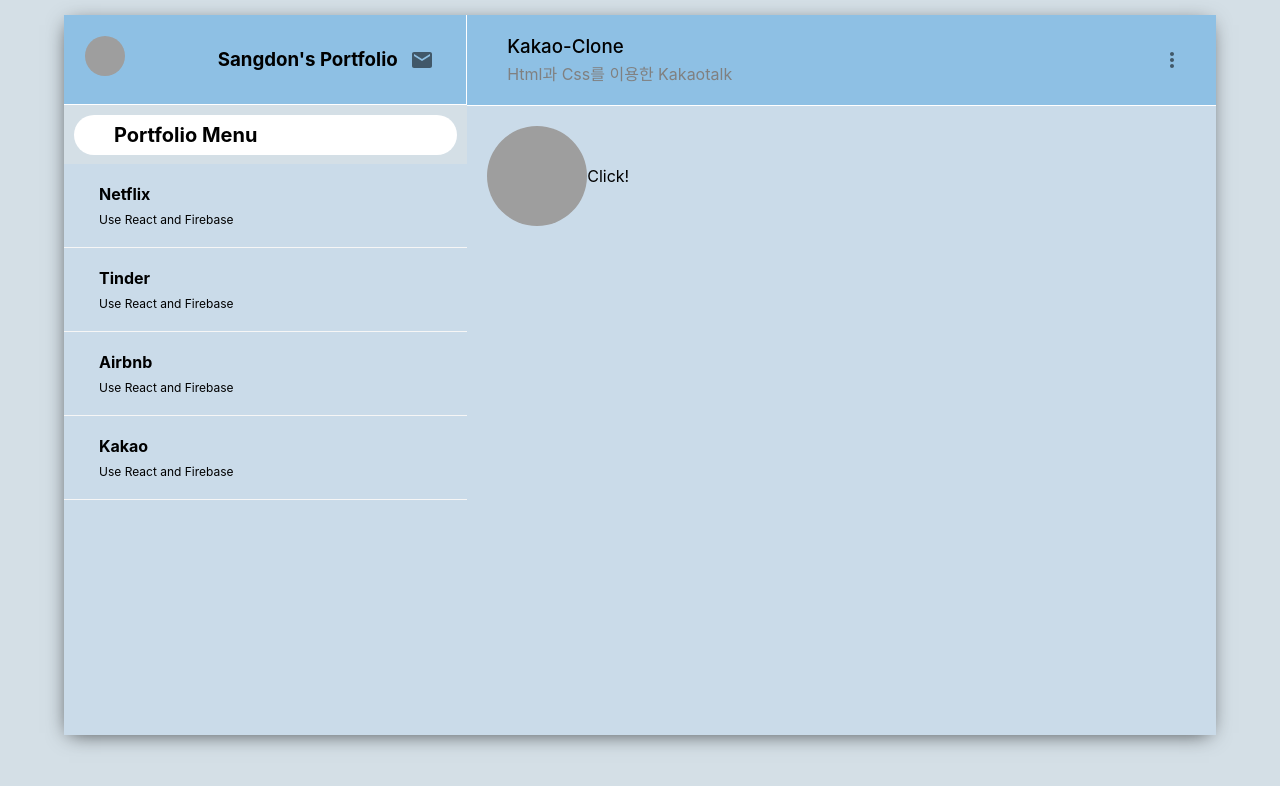
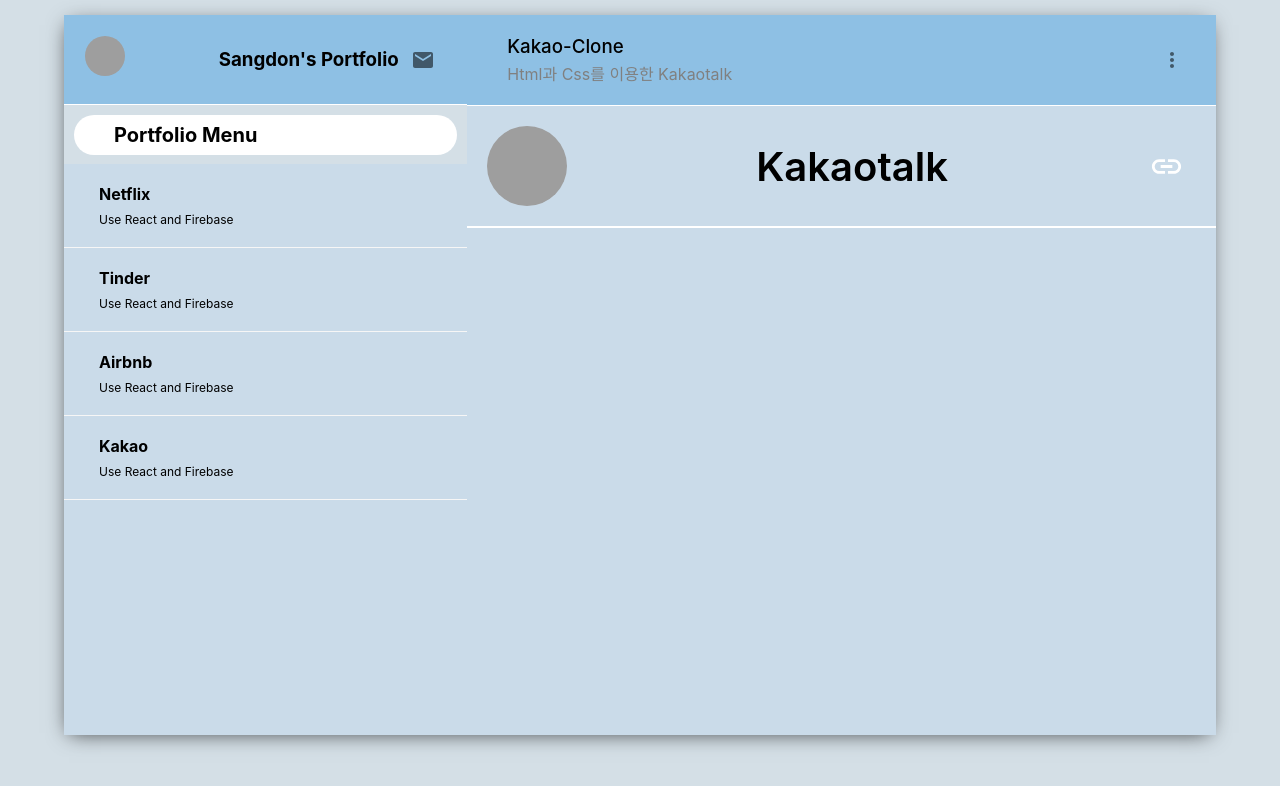
Before and after one commit to ddoniddoni/reactportfolio, a React (Create React App) app in the folder react-portfolio/: page /kakao in a window 1280 px wide. Shown: the top 786 px of the page. Built offline with nearby package versions, Linux system fonts and the light colour scheme; grey boxes are pictures that could not be loaded.

Commit message:
Update ScreenDes

```diff
--- a/react-portfolio/src/Screen.css
+++ b/react-portfolio/src/Screen.css
@@ -30,4 +30,5 @@
   overflow: scroll;
   flex: 1;
   display: flex;
+  flex-direction: column;
 }
--- /dev/null
+++ b/react-portfolio/src/ScreenDes.css
@@ -0,0 +1,4 @@
+.screenDes {
+  display: flex;
+  flex: 1;
+}
--- /dev/null
+++ b/react-portfolio/src/ScreenDes.js
@@ -0,0 +1,16 @@
+import React from "react";
+import "./ScreenDes.css";
+
+const ScreensDes = () => {
+  return (
+    <div className="screenDes">
+      <ul>
+        <li>zz</li>
+        <li>zz</li>
+        <li>zz</li>
+      </ul>
+    </div>
+  );
+};
+
+export default ScreensDes;
--- a/react-portfolio/src/ScreenView.css
+++ b/react-portfolio/src/ScreenView.css
@@ -1,18 +1,28 @@
 .screenView {
   display: flex;
-  flex: 1;
   flex-direction: column;
 }
 
 .screenView__header {
   display: flex;
   align-items: center;
+  justify-content: space-between;
   padding: 20px;
   background-color: #cadbe9;
+  border-bottom: 2px solid white;
 }
 
 .screenView__image {
-  max-width: 100px;
-  height: 100px;
+  max-width: 80px;
+  height: 80px;
   border-radius: 50px;
+  left: auto;
 }
+.screenView__title {
+  color: black;
+  font-weight: 600;
+  font-size: 40px;
+}
+.screenView__header .MuiIconButton-root {
+  color: #ffffff;
+}
--- a/react-portfolio/src/ScreenView.js
+++ b/react-portfolio/src/ScreenView.js
@@ -1,12 +1,17 @@
 import React from "react";
 import "./ScreenView.css";
+import LinkIcon from "@material-ui/icons/Link";
+import { IconButton } from "@material-ui/core";
 
-const ScreenView = ({ src, alt }) => {
+const ScreenView = ({ src, alt, title }) => {
   return (
     <div className="screenView">
       <div className="screenView__header">
         <img className="screenView__image" src={src} alt={alt} />
-        <div className="screenView__click">Click!</div>
+        <div className="screenView__title">{title}</div>
+        <IconButton>
+          <LinkIcon fontSize="large" />
+        </IconButton>
       </div>
     </div>
   );
--- a/react-portfolio/src/Screens/ScreenKakao.js
+++ b/react-portfolio/src/Screens/ScreenKakao.js
@@ -24,6 +24,7 @@ const ScreenKakao = () => {
         <ScreenView
           src="https://t1.kakaocdn.net/kakaocorp/corp_thumbnail/Kakao.png"
           alt="profile"
+          title="Kakaotalk"
         />
       </div>
     </div>
--- a/react-portfolio/src/Screens/ScreenNetflix.js
+++ b/react-portfolio/src/Screens/ScreenNetflix.js
@@ -3,6 +3,7 @@ import "../Screen.css";
 import MoreVert from "@material-ui/icons/MoreVert";
 import { IconButton } from "@material-ui/core";
 import ScreenView from "../ScreenView";
+import ScreensDes from "../ScreenDes";
 
 const ScreenNetflix = () => {
   return (
@@ -24,7 +25,9 @@ const ScreenNetflix = () => {
         <ScreenView
           src="https://pmcvariety.files.wordpress.com/2020/05/netflix-logo.png?w=1024"
           alt="profile"
+          title="Netflix"
         />
+        <ScreensDes />
       </div>
     </div>
   );
--- a/react-portfolio/src/Sidebar.css
+++ b/react-portfolio/src/Sidebar.css
@@ -9,7 +9,6 @@
   justify-content: space-between;
   padding: 20.5px;
   border-bottom: 1px solid white;
-  border-right: 1px solid white;
 }
 
 .sidebar__headerRight {
```
Also changed, not shown: react-portfolio/src/Screens/ScreenAirbnb.js (+1 -0 lines), react-portfolio/src/Screens/ScreenTinder.js (+1 -0 lines).
